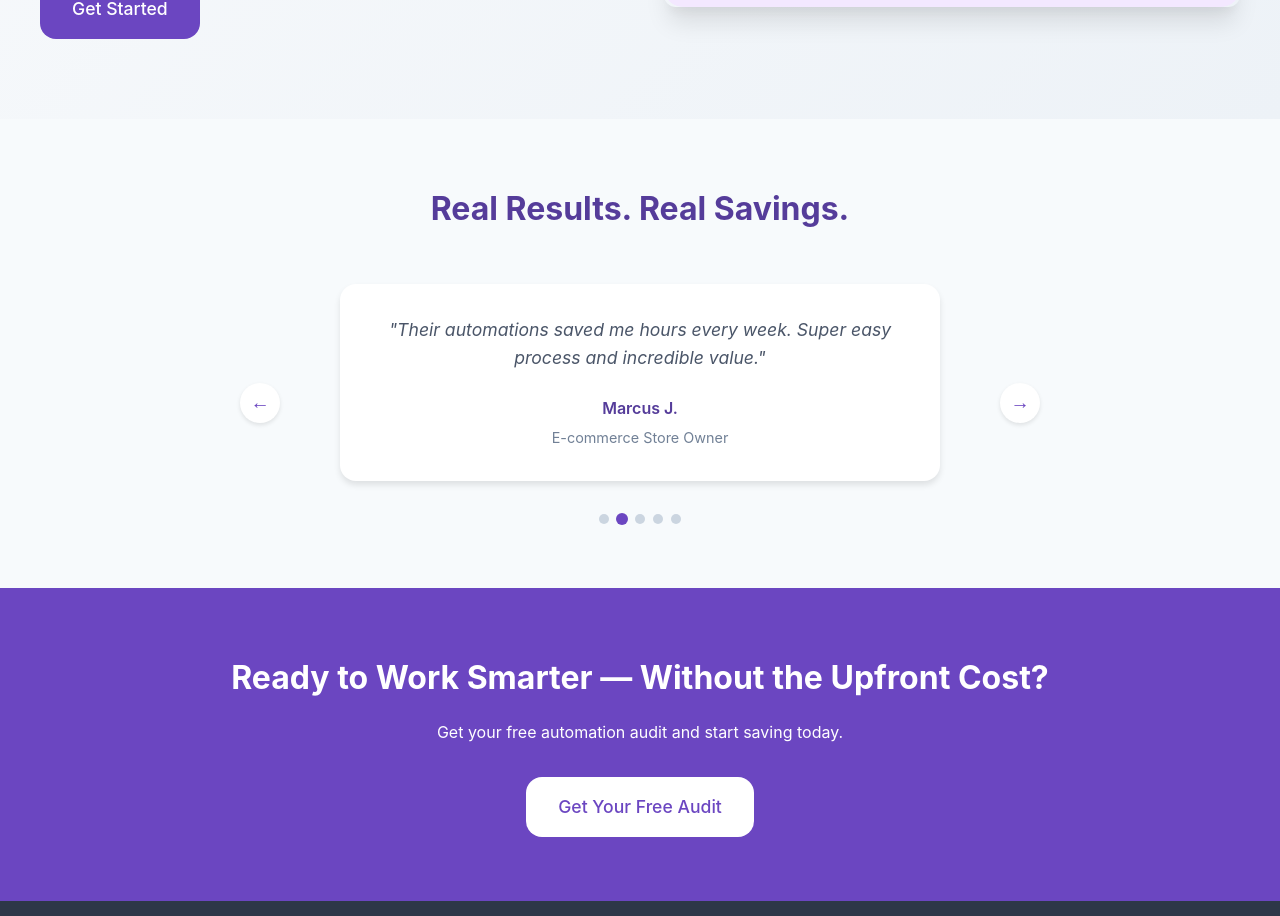
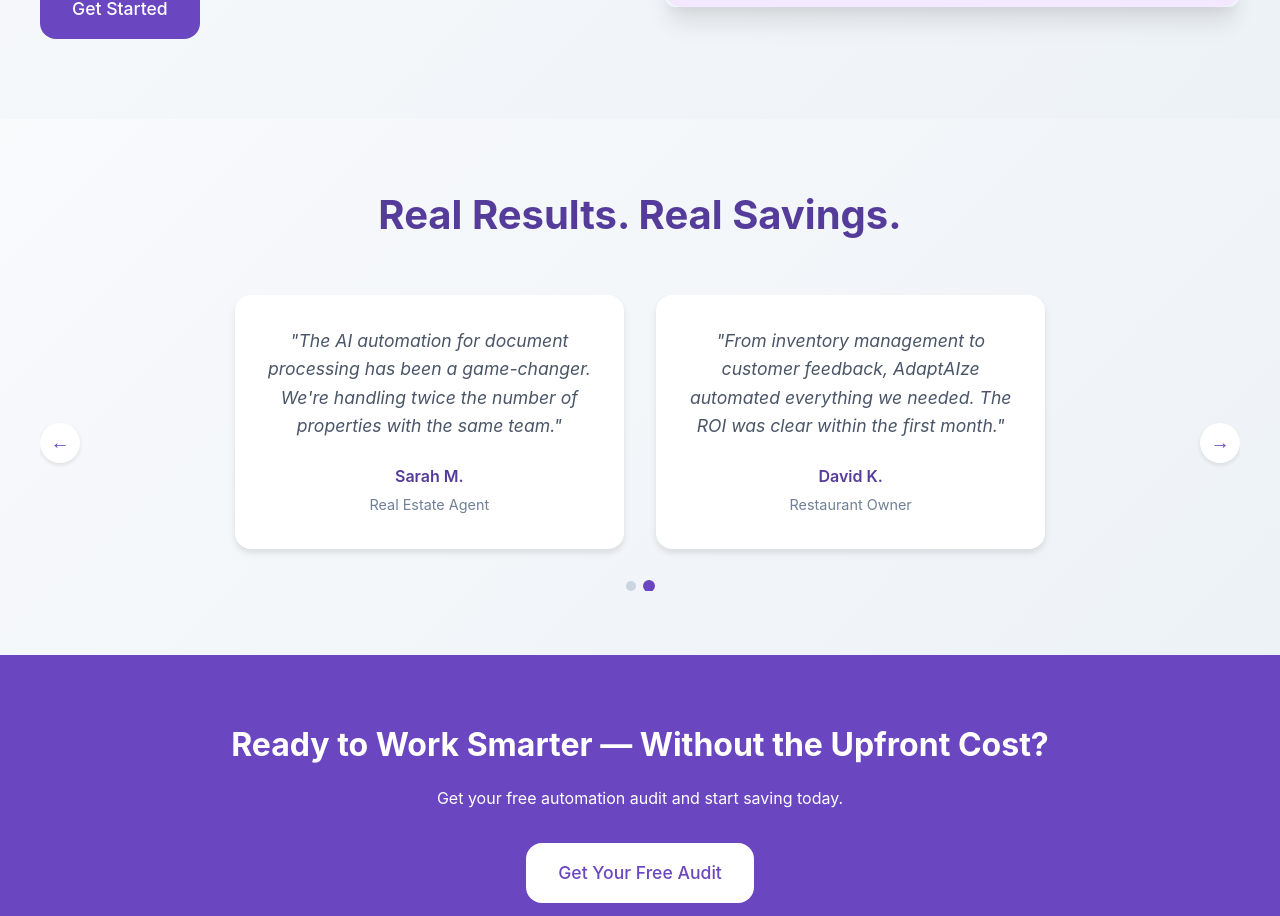
Before and after one commit to adaptaize/Adaptaize, a React (Create React App) app in the folder adaptaize-website/: page / in a window 1280 px wide. Shown: the part 1712-2628 px from the top of the page. Built offline with nearby package versions, Linux system fonts and the light colour scheme.

Commit message:
Updated testimonials section with new illustration

```diff
--- a/adaptaize-website/src/App.css
+++ b/adaptaize-website/src/App.css
@@ -211,28 +211,30 @@ body {
 /* Testimonials Section */
 .testimonials {
   padding: 4rem 2rem;
-  background-color: #f7fafc;
+  background: linear-gradient(135deg, #f8fafc, #edf2f7);
 }
 
 .testimonials h2 {
   text-align: center;
-  font-size: 2rem;
+  font-size: 2.5rem;
   color: #553c9a;
   margin-bottom: 3rem;
 }
 
 .testimonial-carousel {
-  max-width: 800px;
+  max-width: 1200px;
   margin: 0 auto;
   position: relative;
   padding: 0 1rem;
+  overflow: hidden;
 }
 
 .testimonial-content {
   display: flex;
   justify-content: center;
-  align-items: center;
-  min-height: 200px;
+  align-items: stretch;
+  gap: 2rem;
+  min-height: 250px;
 }
 
 .testimonial-card {
@@ -241,13 +243,18 @@ body {
   border-radius: 1rem;
   box-shadow: 0 4px 6px rgba(0, 0, 0, 0.1);
   text-align: center;
-  max-width: 600px;
-  width: 100%;
-  transition: transform 0.3s ease;
+  flex: 1;
+  flex-basis: 33.333%;
+  max-width: 33.333%;
+  transition: transform 0.3s ease, box-shadow 0.3s ease;
+  display: flex;
+  flex-direction: column;
+  justify-content: space-between;
 }
 
 .testimonial-card:hover {
   transform: translateY(-5px);
+  box-shadow: 0 10px 15px rgba(0, 0, 0, 0.1);
 }
 
 .testimonial-card .quote {
@@ -256,6 +263,7 @@ body {
   margin-bottom: 1.5rem;
   font-size: 1.1rem;
   line-height: 1.6;
+  flex-grow: 1;
 }
 
 .testimonial-card .name {
@@ -327,6 +335,26 @@ body {
 .dot.active {
   background: #6b46c1;
   transform: scale(1.2);
+}
+
+/* Responsive adjustments for testimonials */
+@media (max-width: 1024px) {
+  .testimonial-card {
+    flex-basis: 50%;
+    max-width: 50%;
+  }
+}
+
+@media (max-width: 768px) {
+  .testimonial-card {
+    flex-basis: 100%;
+    max-width: 100%;
+  }
+
+  .testimonial-content {
+    flex-direction: column;
+    gap: 1.5rem;
+  }
 }
 
 /* Final CTA Section */
--- a/adaptaize-website/src/App.js
+++ b/adaptaize-website/src/App.js
@@ -82,26 +82,38 @@ function TestimonialCarousel() {
     }
   ];
 
+  // Number of testimonials to show at once
+  const testimonialsPerView = 3;
+
+  // Calculate the total number of slides
+  const totalSlides = Math.ceil(testimonials.length / testimonialsPerView);
+
   useEffect(() => {
     const timer = setInterval(() => {
       setCurrentIndex((prevIndex) =>
-        prevIndex === testimonials.length - 1 ? 0 : prevIndex + 1
+        prevIndex === totalSlides - 1 ? 0 : prevIndex + 1
       );
     }, 5000); // Change testimonial every 5 seconds
 
     return () => clearInterval(timer);
-  }, []);
+  }, [totalSlides]);
 
   const nextTestimonial = () => {
     setCurrentIndex((prevIndex) =>
-      prevIndex === testimonials.length - 1 ? 0 : prevIndex + 1
+      prevIndex === totalSlides - 1 ? 0 : prevIndex + 1
     );
   };
 
   const prevTestimonial = () => {
     setCurrentIndex((prevIndex) =>
-      prevIndex === 0 ? testimonials.length - 1 : prevIndex - 1
+      prevIndex === 0 ? totalSlides - 1 : prevIndex - 1
     );
+  };
+
+  // Get the testimonials for the current slide
+  const getCurrentTestimonials = () => {
+    const startIndex = currentIndex * testimonialsPerView;
+    return testimonials.slice(startIndex, startIndex + testimonialsPerView);
   };
 
   return (
@@ -110,22 +122,24 @@ function TestimonialCarousel() {
         <span className="arrow">←</span>
       </button>
       <div className="testimonial-content">
-        <div className="testimonial-card">
-          <p className="quote">"{testimonials[currentIndex].quote}"</p>
-          <p className="name">{testimonials[currentIndex].name}</p>
-          <p className="role">{testimonials[currentIndex].role}</p>
-        </div>
+        {getCurrentTestimonials().map((testimonial, index) => (
+          <div key={index} className="testimonial-card">
+            <p className="quote">"{testimonial.quote}"</p>
+            <p className="name">{testimonial.name}</p>
+            <p className="role">{testimonial.role}</p>
+          </div>
+        ))}
       </div>
       <button className="carousel-button next" onClick={nextTestimonial}>
         <span className="arrow">→</span>
       </button>
       <div className="carousel-dots">
-        {testimonials.map((_, index) => (
+        {Array.from({ length: totalSlides }).map((_, index) => (
           <button
             key={index}
             className={`dot ${index === currentIndex ? 'active' : ''}`}
             onClick={() => setCurrentIndex(index)}
-            aria-label={`Go to testimonial ${index + 1}`}
+            aria-label={`Go to slide ${index + 1}`}
           />
         ))}
       </div>
```
